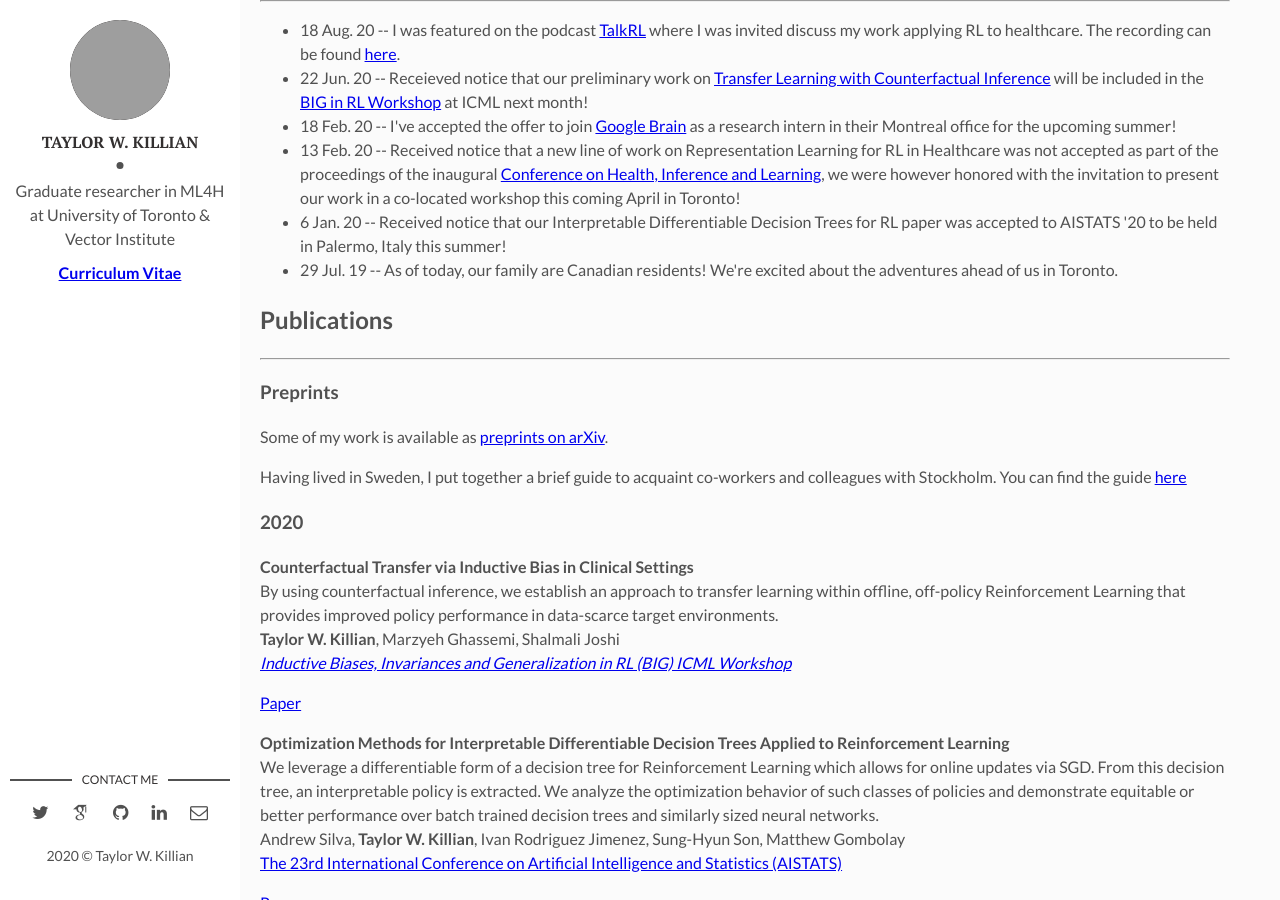
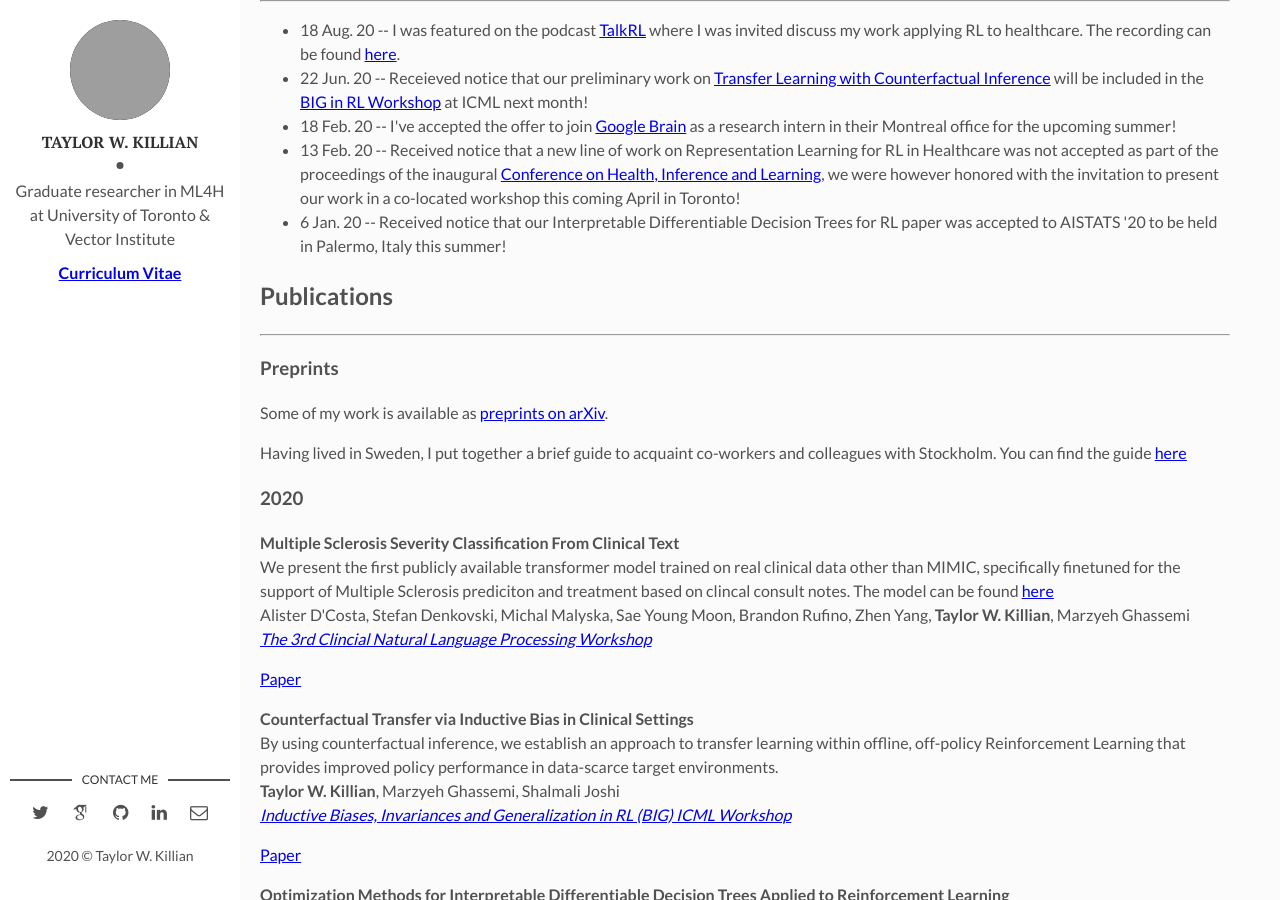
Before and after one commit to twkillian/twkillian.github.io, a Jekyll site: the page built from index.html, in a window 1280 px wide and 900 px high, scrolled down 376 px. Built offline with Jekyll 4.4.1, drawn with Linux system fonts in a browser that asks for light colours; nearby versions of some CDN libraries; some web fonts are replaced; the list of posts is cut into pages by our own code; grey boxes are pictures that could not be loaded.

Commit message:
Added MS-BERT paper

```diff
--- a/index.html
+++ b/index.html
@@ -41,7 +41,6 @@ layout: main
         	  <li> 18 Feb. 20 -- I've accepted the offer to join <a href="https://research.google/teams/brain/">Google Brain</a> as a research intern in their Montreal office for the upcoming summer!</li>
         	  <li> 13 Feb. 20 -- Received notice that a new line of work on Representation Learning for RL in Healthcare was not accepted as part of the proceedings of the inaugural <a href="www.chilconference.org">Conference on Health, Inference and Learning</a>, we were however honored with the invitation to present our work in a co-located workshop this coming April in Toronto!</li>
               <li> 6 Jan. 20 -- Received notice that our  Interpretable Differentiable Decision Trees for RL paper was accepted to AISTATS '20 to be held in Palermo, Italy this summer!</li>
-              <li> 29 Jul. 19 -- As of today, our family are Canadian residents! We're excited about the adventures ahead of us in Toronto. </li>
             </ul>
           </p>
         </div>
@@ -59,6 +58,19 @@ layout: main
           	Having lived in Sweden, I put together a brief guide to acquaint co-workers and colleagues with Stockholm. You can find the guide <a href='papers/TWK_Stockholm_Guide.pdf'> here</a>
           </p>
           <h3>2020</h3>
+          <p>
+          	<strong>Multiple Sclerosis Severity Classification From Clinical Text</strong>
+          	<br>
+          	We present the first publicly available transformer model trained on real clinical data other than MIMIC, specifically finetuned for the support of Multiple Sclerosis prediciton and treatment based on clincal consult notes. The model can be found <a href="https://huggingface.co/NLP4H/ms_bert">here</a>
+          	<br>
+          	Alister D'Costa, Stefan Denkovski, Michal Malyska, Sae Young Moon, Brandon Rufino, Zhen Yang, <strong>Taylor W. Killian</strong>, Marzyeh Ghassemi
+          	<br>
+          	<a href="https://clinical-nlp.github.io/2020/"><em>The 3rd Clincial Natural Language Processing Workshop</em></a>
+          	<div class='btn-group-xs'>
+          		<a href='/papers/MSBERT_dCostaDenkovskiMalyskaMoonRufinoYangKillianGhassemiClinicalNLP_2020.pdf' class='btn btn-default'>Paper</a>
+          	</div>
+          </p>
+
           <p>
           	<strong>Counterfactual Transfer via Inductive Bias in Clinical Settings</strong>
           	<br>
```
Also changed, not shown: 1 other file.
